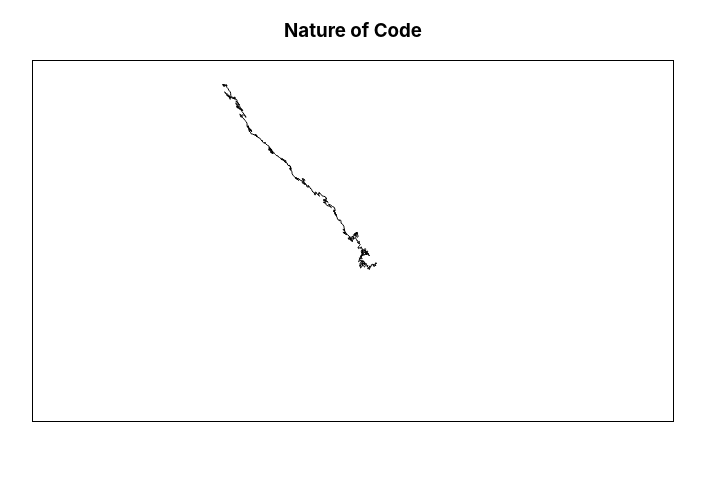
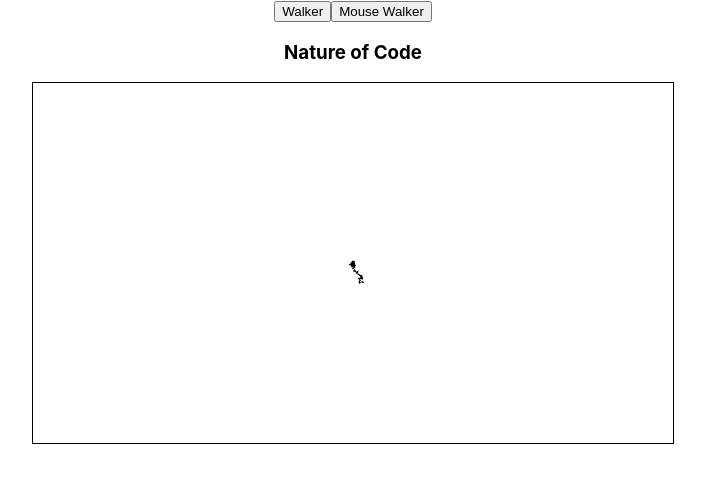
Before and after one commit to Rhadow/nature_of_code, a React (Create React App) app: page / in a window 1280 px wide. Shown: the top 482 px of the page, without its empty margins (287-992 px from the left). Built offline with nearby package versions, Linux system fonts and the light colour scheme.

Commit message:
Allow users to switch between different creatures to be shown in canvas

```diff
--- a/package.json
+++ b/package.json
@@ -4,9 +4,11 @@
   "private": true,
   "dependencies": {
     "@types/jest": "23.3.10",
+    "@types/lodash.clonedeep": "^4.5.4",
     "@types/node": "10.12.12",
     "@types/react": "16.7.14",
     "@types/react-dom": "16.0.11",
+    "lodash.clonedeep": "^4.5.0",
     "react": "^16.6.3",
     "react-dom": "^16.6.3",
     "react-scripts": "2.1.1",
--- a/src/App.tsx
+++ b/src/App.tsx
@@ -1,13 +1,54 @@
 import React, { Component } from 'react';
 import './App.css';
 import Canvas from './components/Canvas/Canvas';
+import { CanvasProps } from './components/Canvas/CanvasInterfaces';
+import { width, height, pages, pageLabelMapping} from './constants/pages';
 
-class App extends Component {
+interface AppProps {}
+interface AppState {
+    currentPage: string;
+}
+
+class App extends Component<AppProps, AppState> {
+    private width: number = width;
+    private height: number = height;
+    private pages: string[] = pages;
+    private pageLabelMapping: { [key: string]: string } = pageLabelMapping;
+
+    constructor(props: AppProps) {
+        super(props);
+        this.state = {
+            currentPage: 'walker'
+        };
+    };
+
+    renderButtons(): JSX.Element[] {
+        return this.pages.map((page: string) => {
+            return (
+                <button onClick={() => {
+                    this.setState((oldState) => ({
+                        ...oldState,
+                        currentPage: page
+                    }));
+                }}>
+                    {this.pageLabelMapping[page]}
+                </button>
+            );
+        });
+    }
+
     render() {
+        const { currentPage } = this.state;
+        const canvasProps: CanvasProps = {
+            width: this.width,
+            height: this.height,
+            currentPage,
+        }
         return (
             <div className="App">
+                {this.renderButtons()}
                 <h3>Nature of Code</h3>
-                <Canvas width={640} height={360}/>
+                <Canvas {...canvasProps} />
             </div>
         );
     }
--- a/src/components/Canvas/Canvas.tsx
+++ b/src/components/Canvas/Canvas.tsx
@@ -1,30 +1,43 @@
 import * as React from "react";
-import Walker from "../../elements/Walker";
-import MouseWalker from "../../elements/MouseWalker";
 import { CanvasProps, CanvasState } from './CanvasInterfaces';
 import CreatureInterface from "../../elements/CreatureInterface";
+import {pageCreatureMapping} from '../../constants/pages';
+import cloneDeep from 'lodash.clonedeep';
 
 export default class Canvas extends React.Component<CanvasProps, CanvasState> {
     private canvasRef = React.createRef<HTMLCanvasElement>();
+    private pageCreatureMapping: { [key: string]: CreatureInterface[] } = pageCreatureMapping;
+
     constructor(props: CanvasProps) {
         super(props);
         this.state = {
             ctx: null,
             mouseX: 0,
             mouseY: 0,
-            creatures: [
-                new Walker(this.props.width / 2, this.props.height / 2),
-                new MouseWalker(this.props.width / 2, this.props.height / 2)
-            ]
+            currentCreatures: cloneDeep(this.pageCreatureMapping[this.props.currentPage])
         }
     }
 
     draw(): void {
-        this.state.creatures.forEach((creature:CreatureInterface) => {
+        const { currentCreatures } = this.state;
+        currentCreatures.forEach((creature:CreatureInterface) => {
             creature.step(this.state);
             creature.display(this.state);
         });
         window.requestAnimationFrame(() => this.draw());
+    }
+
+    componentWillReceiveProps(nextProps: CanvasProps): void {
+        const { ctx } = this.state;
+        if (nextProps.currentPage !== this.props.currentPage) {
+            if (ctx) {
+                ctx.clearRect(0, 0, this.props.width, this.props.height);
+            }
+            this.setState((oldState) => ({
+                ...oldState,
+                currentCreatures: cloneDeep(this.pageCreatureMapping[nextProps.currentPage])
+            }));
+        }
     }
 
     componentDidMount():void {
--- a/src/components/Canvas/CanvasInterfaces.ts
+++ b/src/components/Canvas/CanvasInterfaces.ts
@@ -3,11 +3,12 @@ import CreatureInterface from "../../elements/CreatureInterface";
 export interface CanvasProps {
     width: number;
     height: number;
+    currentPage: string;
 }
 
 export interface CanvasState {
-    ctx: CanvasRenderingContext2D | null,
+    ctx: CanvasRenderingContext2D | null;
     mouseX: number;
     mouseY: number;
-    creatures: CreatureInterface[]
+    currentCreatures: CreatureInterface[];
 }
--- /dev/null
+++ b/src/constants/pages.ts
@@ -0,0 +1,23 @@
+
+import CreatureInterface from "../elements/CreatureInterface";
+import Walker from '../elements/Walker';
+import MouseWalker from '../elements/MouseWalker';
+
+export const width: number = 640;
+export const height: number = 360;
+
+export const pages: string[] = ['walker', 'mousewalker'];
+
+export const pageLabelMapping: { [key: string]: string } = {
+    'walker': 'Walker',
+    'mousewalker': 'Mouse Walker'
+};
+
+export const pageCreatureMapping: { [key: string]: CreatureInterface[] } = {
+    'walker': [
+        new Walker(width / 2, height / 2),
+    ],
+    'mousewalker': [
+        new MouseWalker(width / 2, height / 2),
+    ]
+};
--- a/tsconfig.json
+++ b/tsconfig.json
@@ -1,6 +1,6 @@
 {
   "compilerOptions": {
-    "target": "es5",
+    "target": "es6",
     "allowJs": true,
     "skipLibCheck": false,
     "esModuleInterop": true,
```
Also changed, not shown: 1 other file (tests, documents, lock files or other folders).
